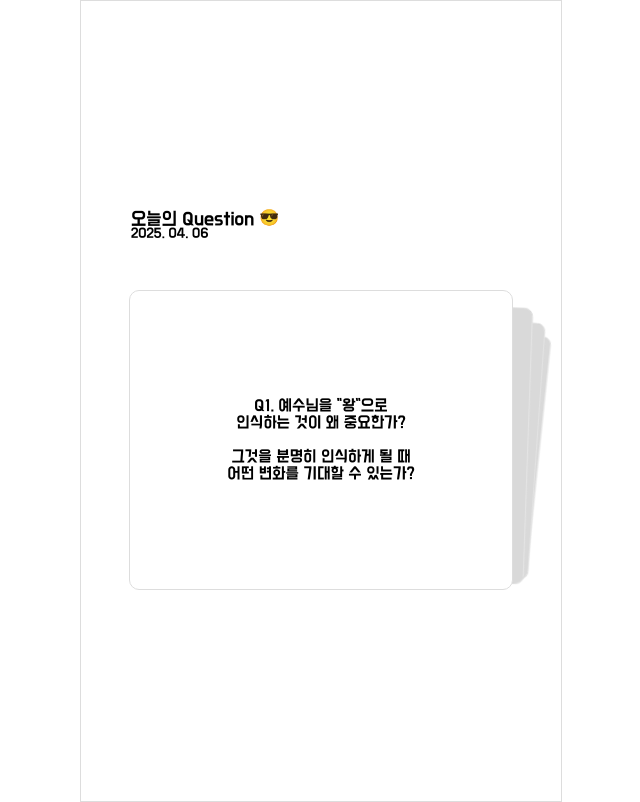
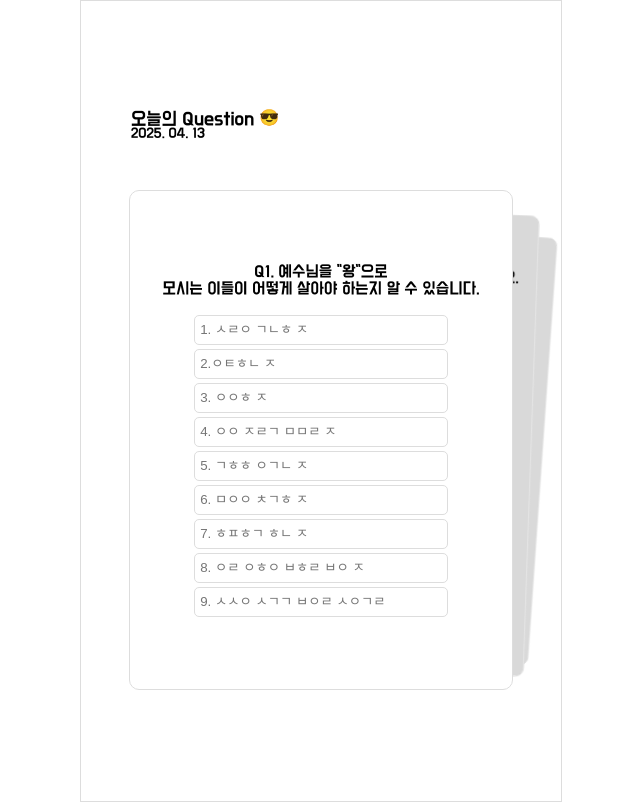
Before and after one commit to msb741852/Question, a plain HTML site: page index.html in a window 1280 px wide. Shown: the whole page, without its empty margins (319-959 px from the left). Drawn offline with Linux system fonts and the light colour scheme.

Commit message:
[UPDATE] 2025.04.13

```diff
--- a/css/style.css
+++ b/css/style.css
@@ -56,7 +56,7 @@ body {
 }
 .main_container .question_container .question_list .question_item {
     width: 100%;
-    height: 300px;
+    height: 500px;
     padding: 10px;
     box-sizing: border-box;
     border: 1px solid #ddd;
@@ -73,3 +73,29 @@ body {
     font-size: 14px;
     line-height: 17px;
 }
+
+.question_container .question_list .question_item .question_item_title .answer_section {
+    display: flex;
+    flex-direction: column;
+    align-items: center;
+    gap: 4px;
+    width: 100%;
+}
+
+.question_container .question_list .question_item .question_item_title .answer_input {
+    width: 80%;
+    height: 30px;
+    box-sizing: border-box;
+    outline: none;
+    border: 1px solid #ddd;
+    border-radius: 5px;
+    padding-left: 5px;
+}
+
+.question_container .question_list .question_item .question_item_title .answer_textarea {
+    width: 90%;
+    height: 200px;
+    border: 1px solid #ddd;
+    outline: none;
+    resize: none;
+}
--- a/index.html
+++ b/index.html
@@ -14,7 +14,7 @@
             <header class="header_container">
                 <div class="title_container">
                     <h1>오늘의 Question 😎</h1>
-                    <h2>2025. 04. 06</h2>
+                    <h2>2025. 04. 13</h2>
                 </div>
             </header>
             <main class="main_container">
@@ -23,35 +23,41 @@
                         <li class="question_item swiper-slide" id="item1">
                             <div class="question_item_title">
                                 Q1. 예수님을 "왕"으로 <br>
-                                인식하는 것이 왜 중요한가? <br>
+                                모시는 이들이 어떻게 살아야 하는지 알 수 있습니다. <br>
                                 <br>
-                                그것을 분명히 인식하게 될 때<br>
-                                어떤 변화를 기대할 수 있는가?
+                                <div class="answer_section">
+                                    <input type="text" class="answer_input" placeholder="1. ㅅㄹㅇ ㄱㄴㅎ ㅈ" />
+                                    <input type="text" class="answer_input" placeholder="2.ㅇㅌㅎㄴ ㅈ" />
+                                    <input type="text" class="answer_input" placeholder="3. ㅇㅇㅎ ㅈ" />
+                                    <input type="text" class="answer_input" placeholder="4. ㅇㅇ ㅈㄹㄱ ㅁㅁㄹ ㅈ" />
+                                    <input type="text" class="answer_input" placeholder="5. ㄱㅎㅎ ㅇㄱㄴ ㅈ" />
+                                    <input type="text" class="answer_input" placeholder="6. ㅁㅇㅇ ㅊㄱㅎ ㅈ" />
+                                    <input type="text" class="answer_input" placeholder="7. ㅎㅍㅎㄱ ㅎㄴ ㅈ" />
+                                    <input type="text" class="answer_input" placeholder="8. ㅇㄹ ㅇㅎㅇ ㅂㅎㄹ ㅂㅇ ㅈ" />
+                                    <input type="text" class="answer_input" placeholder="9. ㅅㅅㅇ ㅅㄱㄱ ㅂㅇㄹ ㅅㅇㄱㄹ" />
+                                </div>
                             </div>
                         </li>
                         <li class="question_item swiper-slide" id="item2">
                             <div class="question_item_title">
-                                Q2. 왕의 백성(자녀)들이 누리는 <br>
-                                특권 3가지를 말해보라. <br>
+                                Q2. 9가지 실천 방법 중에 <br>
+                                가장 와닿고, 꼭 실천하고 싶은 것 3가지를 선택해보세요. <br>
                                 <br>
-                                그 3가지가 나의 삶 가운데 <br>
-                                어떻게 작동할 수 있을까?<br>
-                                혹은 어떻께 작동하고 있는가?
+                                <br>
+                                <div class="answer_section">
+                                    <input type="text" class="answer_input" placeholder="이거 실천할래요!" />
+                                    <input type="text" class="answer_input" placeholder="이거 실천할래요!" />
+                                    <input type="text" class="answer_input" placeholder="이거 실천할래요!" />
+                                </div>
+                                <br>
+                                <br>
+                                <textarea class="answer_textarea" placeholder="선택한 이유 및 어떻게 적용할지 작성해보세요!"></textarea>
                             </div>
                         </li>
                         <li class="question_item swiper-slide" id="item3">
                             <div class="question_item_title">
-                                Q3. 참 하나님이신 예수님이 <br>
-                                인간이 되셨다는 기독교의 교리가<br>
-                                지금 나의 삶에 어떤 영향을<br>
-                                주고 있는가? 또는 줄 수 있을까?<br>
-                            </div>
-                        </li>
-                        <li class="question_item swiper-slide" id="item4">
-                            <div class="question_item_title">
-                                Q4. 왕의 백성(자녀)답게 살려면 <br>
-                                무엇을 해야 하나? <br>
-                                어떻게 살면 되는 것인가?<br>
+                                Q3. 소금과 빛으로 사는 삶이란 ? <br><br>
+                                <textarea class="answer_textarea" placeholder="소금과 빛으로 사는 삶이란 ?"></textarea>
                             </div>
                         </li>
                     </ul>
```
